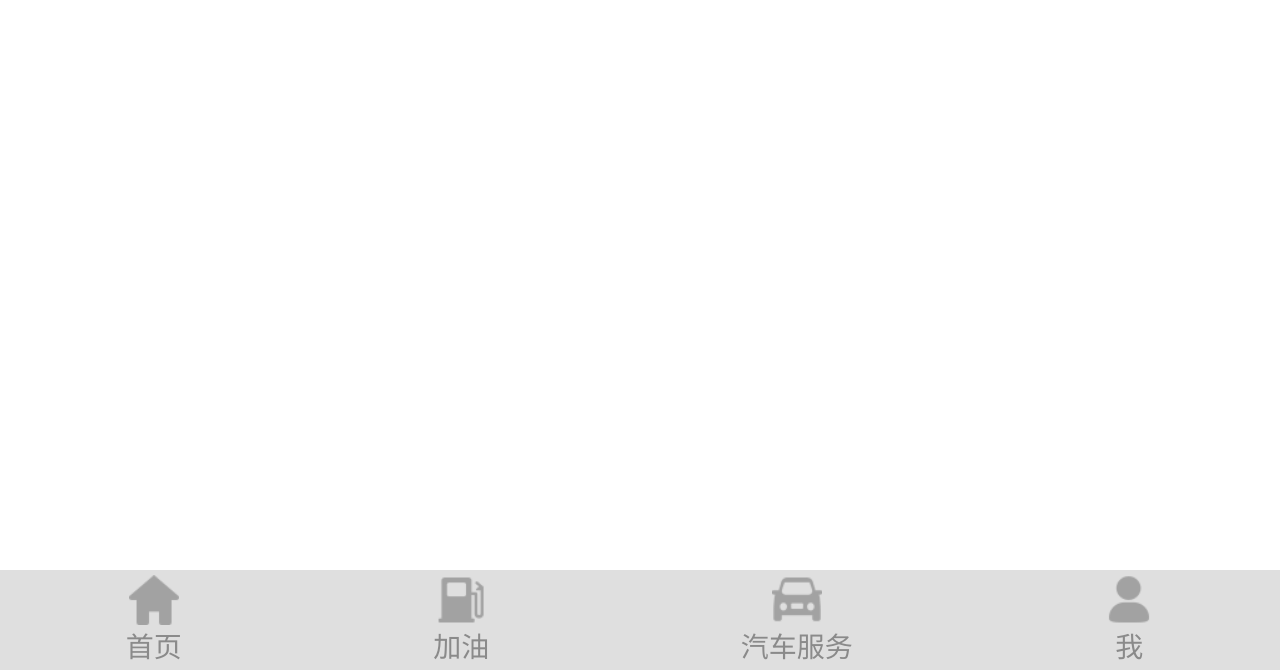
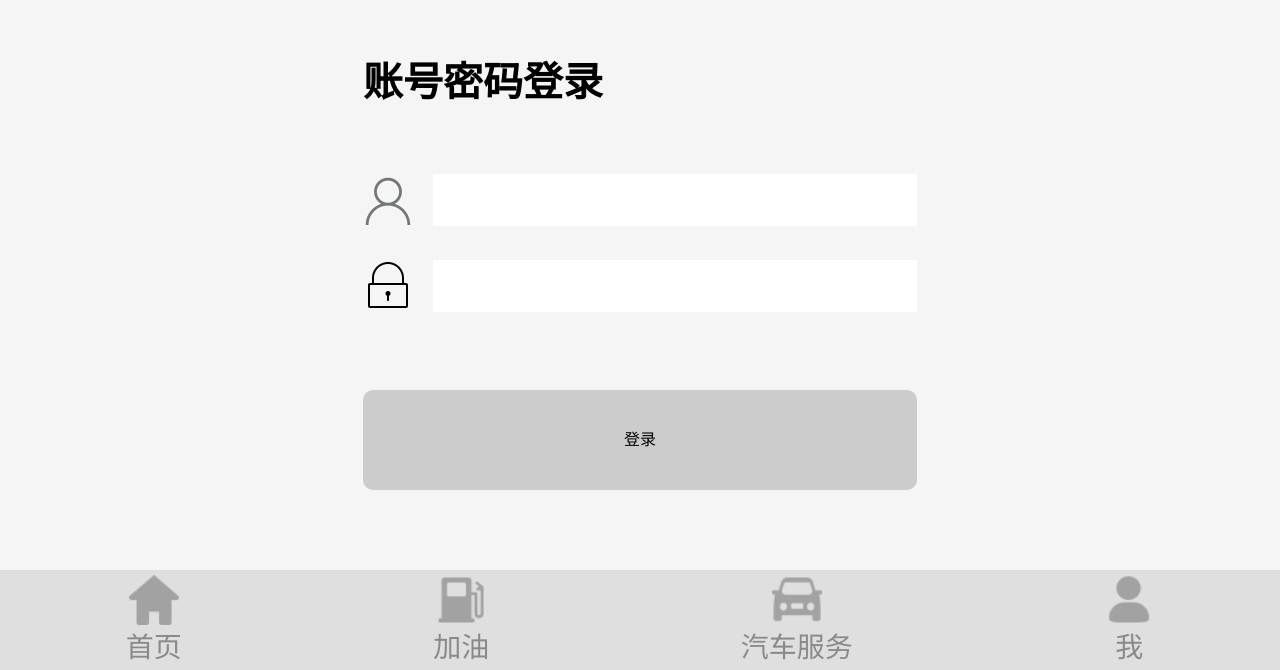
Before and after one commit to huake-web123/jiayouzan-vue, a Vue app: page /#/login in a window 1280 px wide. Shown: the part 130-800 px from the top of the page. Built offline with nearby package versions, Linux system fonts and the light colour scheme.

Commit message:
登录页面布局

```diff
--- a/package.json
+++ b/package.json
@@ -12,6 +12,7 @@
   },
   "dependencies": {
     "axios": "^0.18.0",
+    "js-cookie": "^2.2.0",
     "less": "^3.0.4",
     "less-loader": "^4.1.0",
     "vue": "^2.5.2",
--- a/src/pages/login.vue
+++ b/src/pages/login.vue
@@ -1,6 +1,7 @@
 <!--Created by hjx on 2018/7/25.-->
 <template>
     <div class="wrapper-box">
+      <div class="main-content">
         <div class="head-box">账号密码登录</div>
         <div class="user-box">
           <div class="user">
@@ -8,9 +9,11 @@
             <input type="text" v-model="userName">
           </div>
           <div class="pass">
-          <img src="../assets/user.png">
+            <img src="../assets/lock.png">
             <input type="password" v-model="passWord">
           </div>
+        </div>
+        <div class="login-box" :class="{selected:userName&&passWord !== ''}">登录</div>
       </div>
     </div>
 </template>
@@ -29,6 +32,64 @@ export default {
 
 <style lang="less" scoped>
   .wrapper-box{
-
+    display: flex;
+    min-height: 100vh;
+    box-sizing: border-box;
+    justify-content: center;
+    align-items: center;
+    background-color: #F5F5F5;
+    .main-content{
+      /*height: 3rem;*/
+      /*width: 4rem;*/
+      .head-box{
+        height: 1rem;
+        font-size: 0.4rem;
+        font-weight:bold;
+      }
+      .user-box{
+        .user{
+          height: 1rem;
+          display: flex;
+          align-items: center;
+          >img{
+            height: 0.5rem;
+            width: 0.5rem;
+            margin-right: 0.2rem;
+          }
+          >input{
+            border:none;
+            height: 0.5rem;
+            width: 4.8rem;
+          }
+        }
+        .pass{
+          height: 1rem;
+          display: flex;
+          margin-top: 0.1rem;
+          >img{
+            height: 0.5rem;
+            width: 0.5rem;
+            margin-right: 0.2rem;
+          }
+          >input{
+            border:none;
+            height: 0.5rem;
+            width: 4.8rem;
+          }
+        }
+      }
+      .login-box{
+        margin-top: 0.3rem;
+        height: 1rem;
+        line-height: 1rem;
+        text-align:center;
+        border-radius: 0.1rem;
+        background-color: #ccc;
+        &.selected{
+          color: white;
+          background-color: #eb4652;
+        }
+      }
+    }
   }
 </style>
--- a/src/router/index.js
+++ b/src/router/index.js
@@ -7,13 +7,14 @@ import Personal from '@/pages/Personal'
 import jiaYou from '@/pages/jiayouliang'
 import order from '@/pages/Order'
 import orderList from '@/pages/orderList'
+import Login from '@/pages/login'
 Vue.use(Router)
 export default new Router({
   routes: [
     {
       path: '/',
-      name: 'Home',
-      redirect: 'HomePage'
+      name: 'Login',
+      redirect: 'login'
     },
     {
       path: '/HomePage',
@@ -49,6 +50,11 @@ export default new Router({
       path: '/orderList',
       name: 'orderList',
       component: orderList
+    },
+    {
+      path: '/login',
+      name: 'login',
+      component: Login
     }
   ]
 })
```
Also changed, not shown: 1 other file (tests, documents, lock files or other folders). Lines whose indentation alone changed are shown as unchanged.
